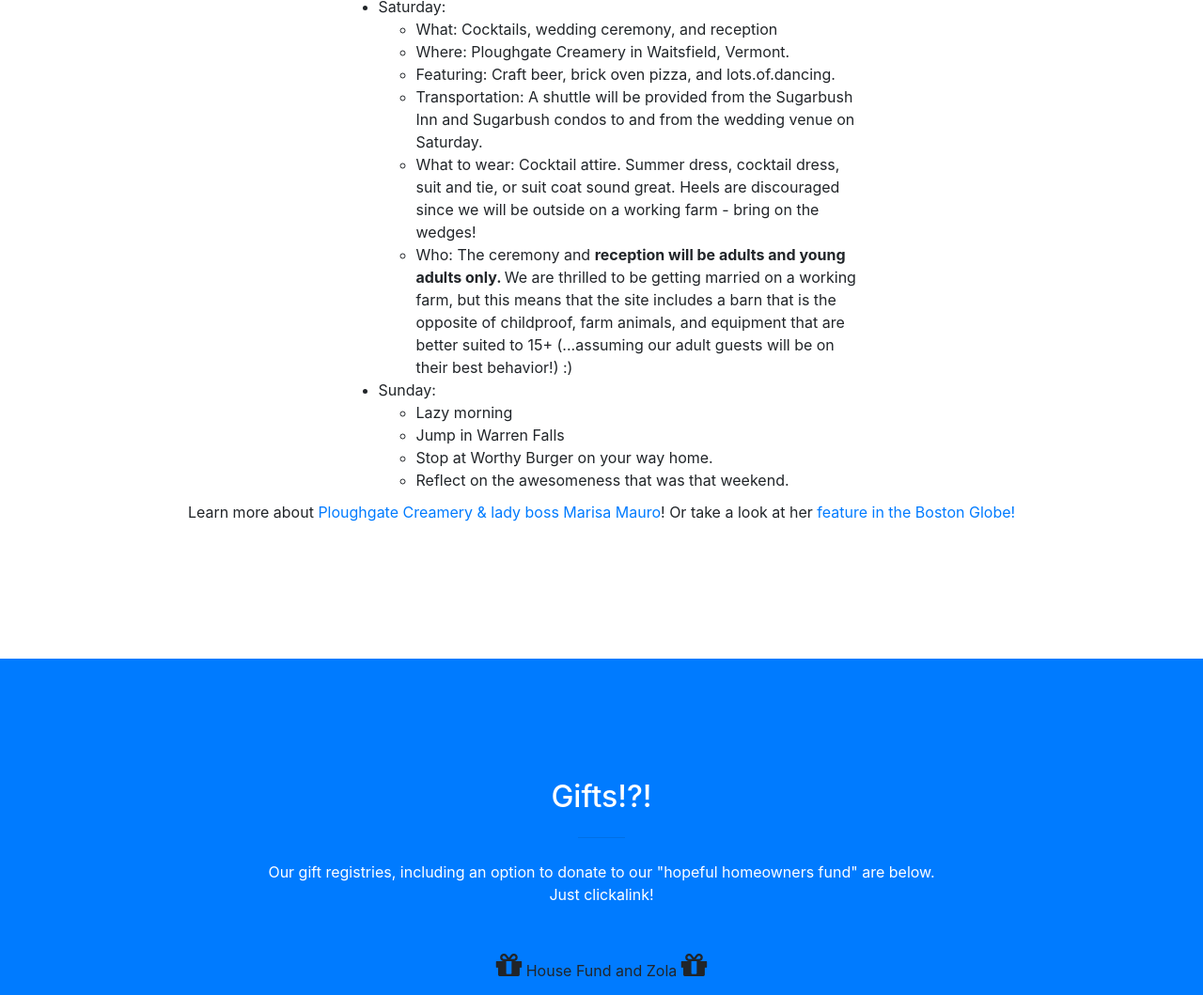
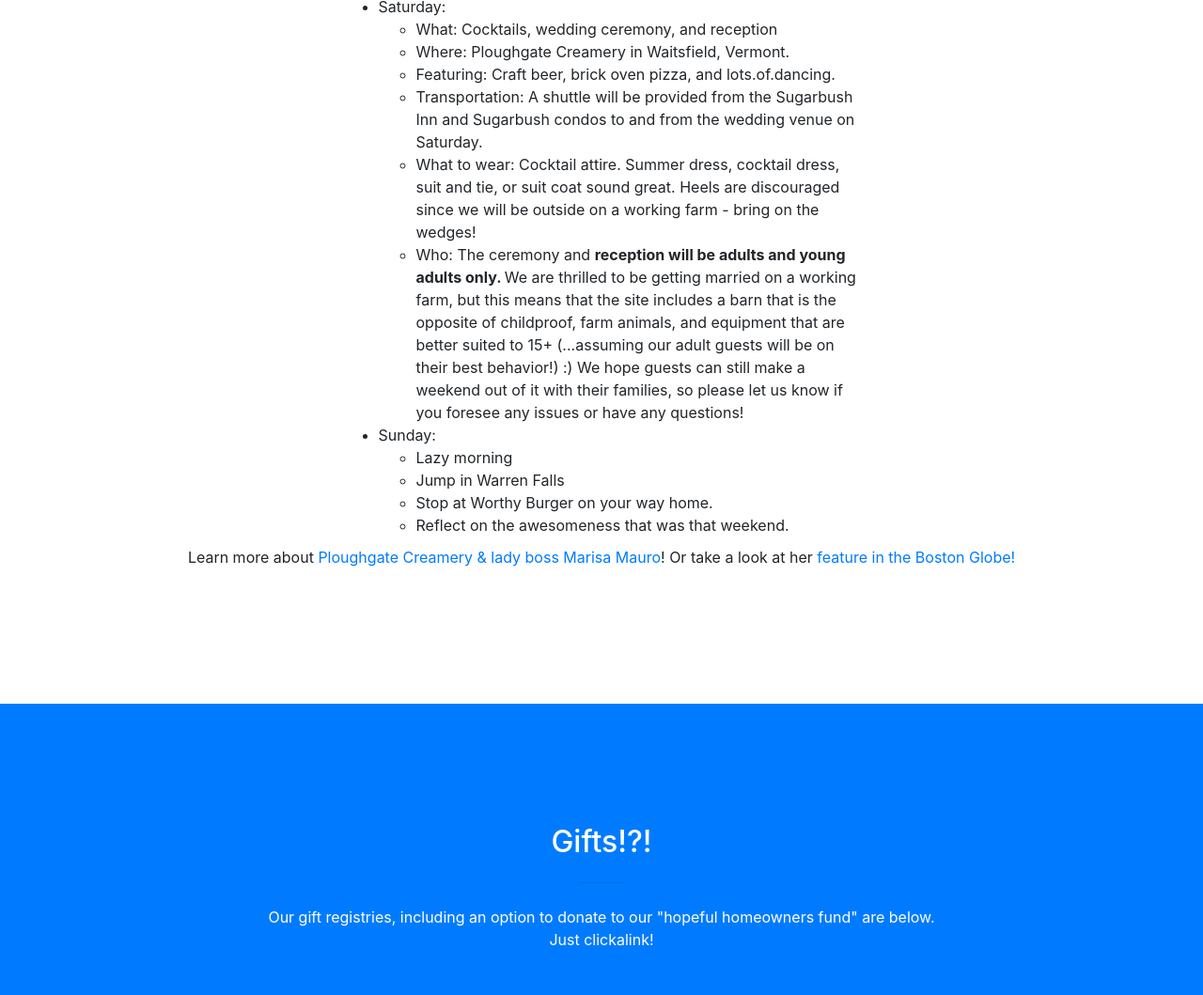
Before and after one commit to payne-chris-r/payne-chris-r.github.io, a website with bundled scripts: page index.html in a window 1280 px wide. Shown: the part 3962-5021 px from the top of the page at 94% size. Built offline with nearby package versions, Linux system fonts and the light colour scheme.

Commit message:
Fix language

```diff
--- a/index.html
+++ b/index.html
@@ -329,6 +329,10 @@
                 includes a barn that is the opposite of childproof, farm
                 animals, and equipment that are better suited to 15+
                 (...assuming our adult guests will be on their best behavior!) :)
+
+                We hope guests can still make a weekend out of it with their
+                families, so please let us know if you foresee any issues or
+                have any questions!
               </li>
             </ul>
           </li>
```
